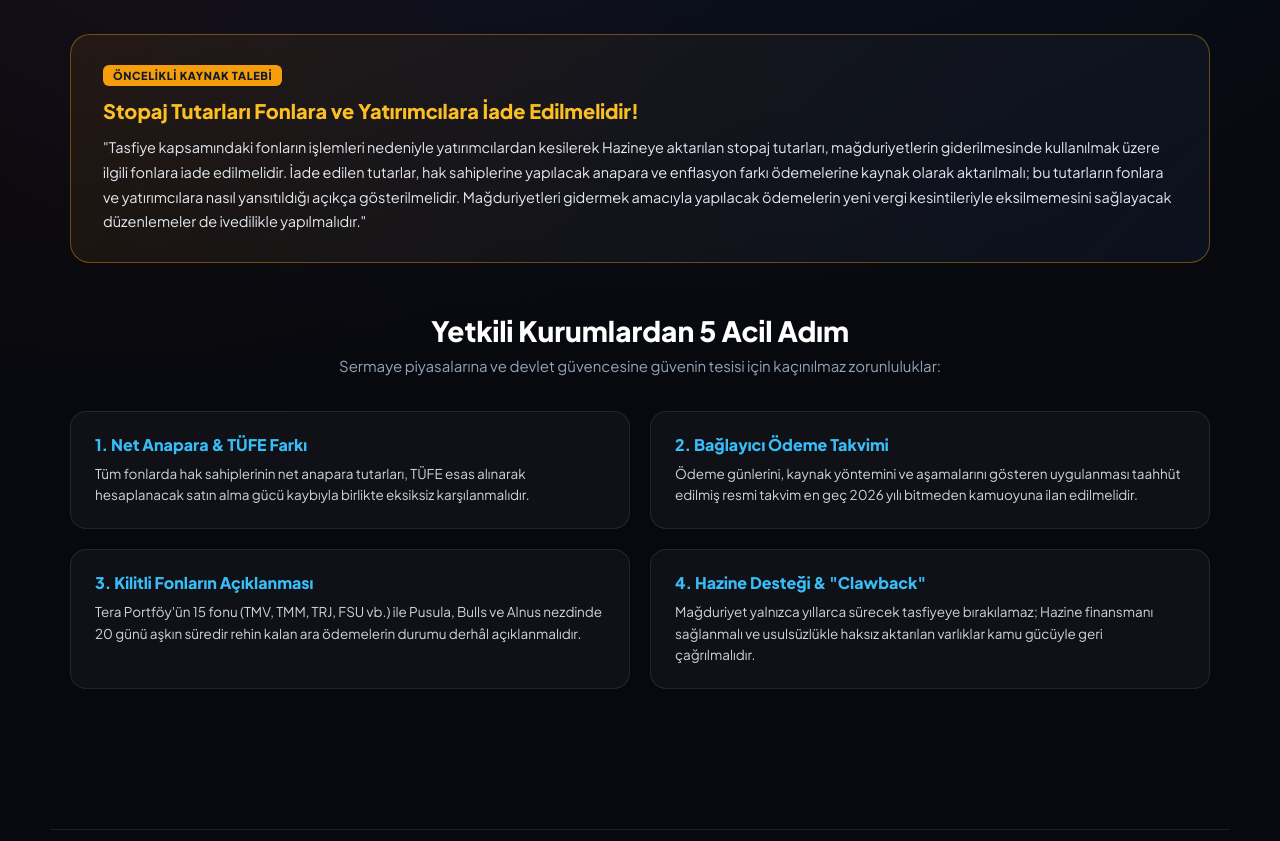
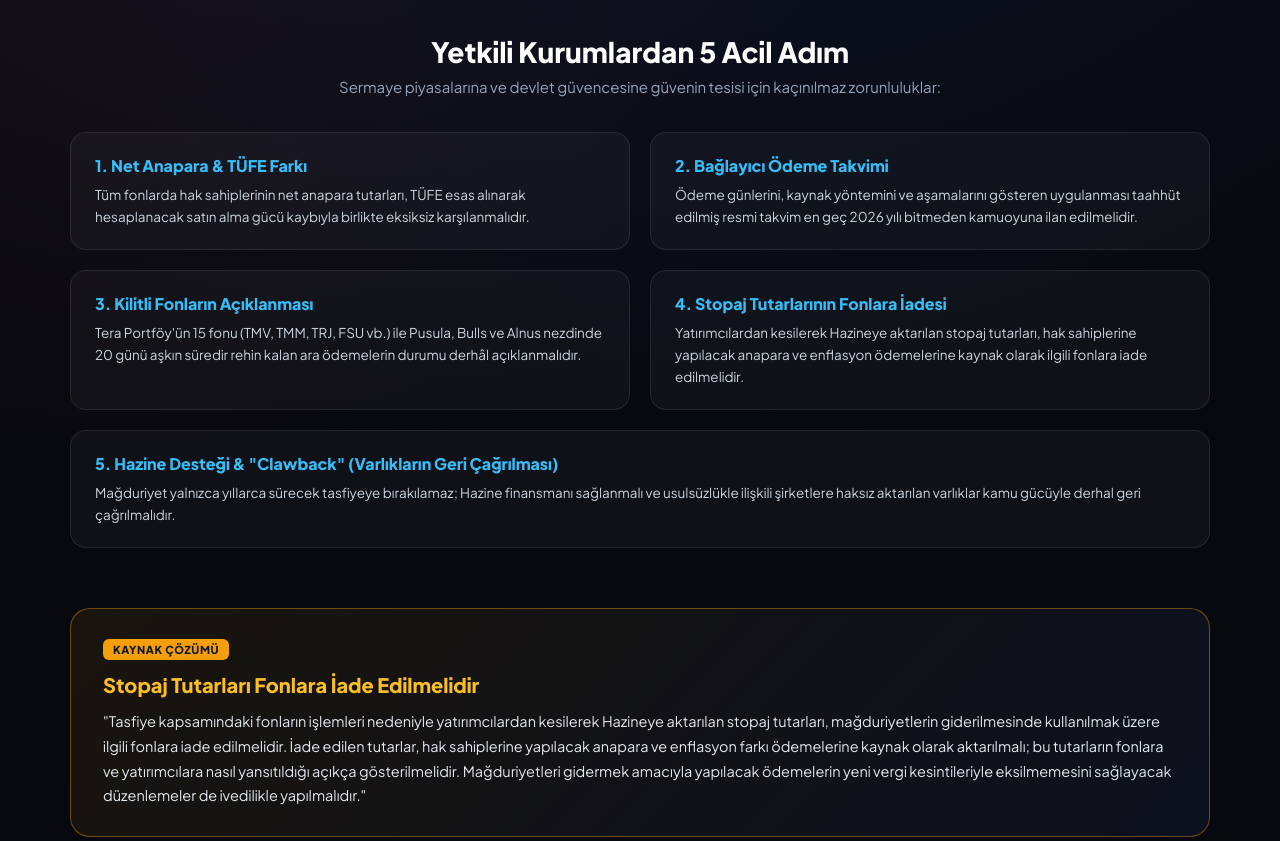
Before and after one commit to alikokrtv/fonder-web, a plain HTML site: page index.html in a window 1280 px wide. Shown: the part 820-1661 px from the top of the page. Drawn offline with Linux system fonts and the light colour scheme.

Commit message:
refactor: 5 acil adim istatistiklerin hemen altina tasindi, 5 madde tamamlandi, stopaj basligi duzeltildi

```diff
--- a/index.html
+++ b/index.html
@@ -559,16 +559,7 @@
       </div>
     </div>
 
-    <!-- UGUR BEY'S CRITICAL STOPAJ PARAGRAPH HIGHLIGHT -->
-    <div class="highlight-card">
-      <span class="highlight-badge">ÖNCELİKLİ KAYNAK TALEBİ</span>
-      <h3>Stopaj Tutarları Fonlara ve Yatırımcılara İade Edilmelidir!</h3>
-      <p>
-        "Tasfiye kapsamındaki fonların işlemleri nedeniyle yatırımcılardan kesilerek Hazineye aktarılan stopaj tutarları, mağduriyetlerin giderilmesinde kullanılmak üzere ilgili fonlara iade edilmelidir. İade edilen tutarlar, hak sahiplerine yapılacak anapara ve enflasyon farkı ödemelerine kaynak olarak aktarılmalı; bu tutarların fonlara ve yatırımcılara nasıl yansıtıldığı açıkça gösterilmelidir. Mağduriyetleri gidermek amacıyla yapılacak ödemelerin yeni vergi kesintileriyle eksilmemesini sağlayacak düzenlemeler de ivedilikle yapılmalıdır."
-      </p>
-    </div>
-
-    <!-- DEMANDS GRID -->
+    <!-- DEMANDS SECTION (5 ACİL TALEP) -->
     <div class="demands-section">
       <div class="section-header">
         <h2>Yetkili Kurumlardan 5 Acil Adım</h2>
@@ -589,10 +580,23 @@
           <p>Tera Portföy'ün 15 fonu (TMV, TMM, TRJ, FSU vb.) ile Pusula, Bulls ve Alnus nezdinde 20 günü aşkın süredir rehin kalan ara ödemelerin durumu derhâl açıklanmalıdır.</p>
         </div>
         <div class="demand-item">
-          <h4>4. Hazine Desteği & "Clawback"</h4>
-          <p>Mağduriyet yalnızca yıllarca sürecek tasfiyeye bırakılamaz; Hazine finansmanı sağlanmalı ve usulsüzlükle haksız aktarılan varlıklar kamu gücüyle geri çağrılmalıdır.</p>
+          <h4>4. Stopaj Tutarlarının Fonlara İadesi</h4>
+          <p>Yatırımcılardan kesilerek Hazineye aktarılan stopaj tutarları, hak sahiplerine yapılacak anapara ve enflasyon ödemelerine kaynak olarak ilgili fonlara iade edilmelidir.</p>
+        </div>
+        <div class="demand-item" style="grid-column: span 2;">
+          <h4>5. Hazine Desteği & "Clawback" (Varlıkların Geri Çağrılması)</h4>
+          <p>Mağduriyet yalnızca yıllarca sürecek tasfiyeye bırakılamaz; Hazine finansmanı sağlanmalı ve usulsüzlükle ilişkili şirketlere haksız aktarılan varlıklar kamu gücüyle derhal geri çağrılmalıdır.</p>
         </div>
       </div>
+    </div>
+
+    <!-- STOPAJ DETAY ÇERÇEVESİ -->
+    <div class="highlight-card">
+      <span class="highlight-badge">KAYNAK ÇÖZÜMÜ</span>
+      <h3>Stopaj Tutarları Fonlara İade Edilmelidir</h3>
+      <p>
+        "Tasfiye kapsamındaki fonların işlemleri nedeniyle yatırımcılardan kesilerek Hazineye aktarılan stopaj tutarları, mağduriyetlerin giderilmesinde kullanılmak üzere ilgili fonlara iade edilmelidir. İade edilen tutarlar, hak sahiplerine yapılacak anapara ve enflasyon farkı ödemelerine kaynak olarak aktarılmalı; bu tutarların fonlara ve yatırımcılara nasıl yansıtıldığı açıkça gösterilmelidir. Mağduriyetleri gidermek amacıyla yapılacak ödemelerin yeni vergi kesintileriyle eksilmemesini sağlayacak düzenlemeler de ivedilikle yapılmalıdır."
+      </p>
     </div>
 
   </main>
```
